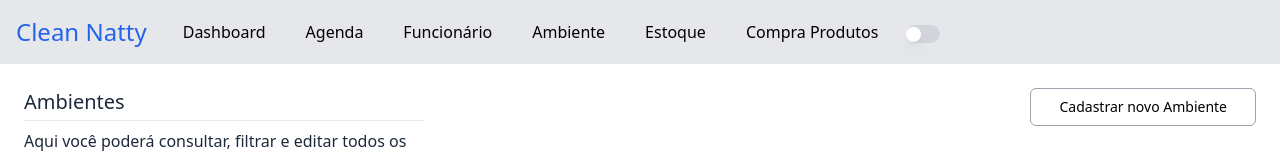
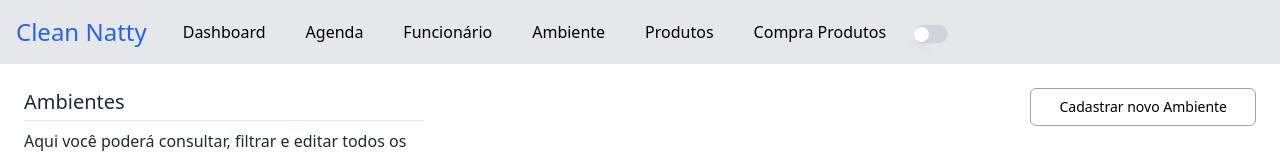
Before and after one commit to giliolizera/Clean-Natty, a Vue app: page /ambientes in a window 1280 px wide. Shown: the top 157 px of the page. Built offline with nearby package versions, Linux system fonts and the light colour scheme; no server answers; what maska, v-calendar would draw is missing.

Commit message:
refactor: reestruturando novas rotas

```diff
--- a/src/components/usables/UpSideMenu.vue
+++ b/src/components/usables/UpSideMenu.vue
@@ -25,14 +25,14 @@
             <router-link to="agenda">
                Agenda
             </router-link>
-            <router-link to="cadastro-funcionario">
+            <router-link to="funcionarios">
                Funcionário
             </router-link>
-            <router-link to="cadastro-ambiente">
+            <router-link to="ambientes">
                Ambiente
             </router-link>
             <router-link to="/estoque">
-               Estoque
+               Produtos
             </router-link>
             <router-link to="/compra-produto">
                Compra Produtos
--- a/src/components/usables/Upside.vue
+++ b/src/components/usables/Upside.vue
@@ -31,7 +31,7 @@
             </router-link>
             <router-link to="/estoque" class="mt-3">
                <button class="dark:bg-slate-900 bg:gray-200 dark:text-gray-100 font-medium py-2 px-5 mb-2 rounded-xl">
-                  Estoque
+                  Produtos
                </button>
             </router-link>
             <router-link to="/compra-produto" class="mt-3">
```
